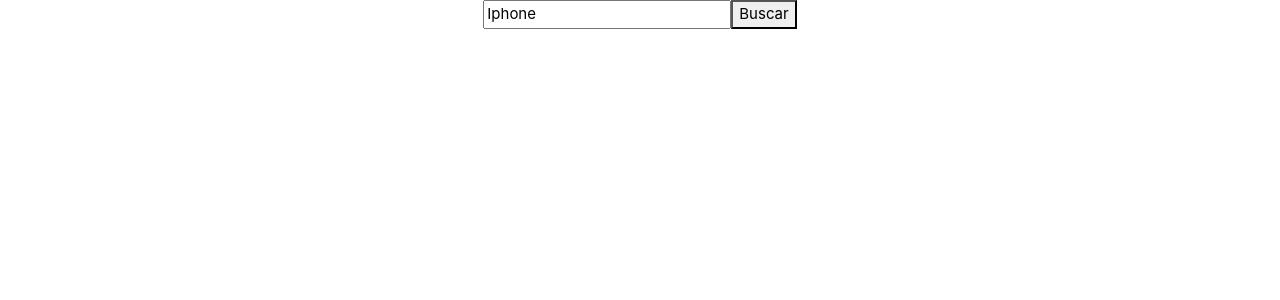
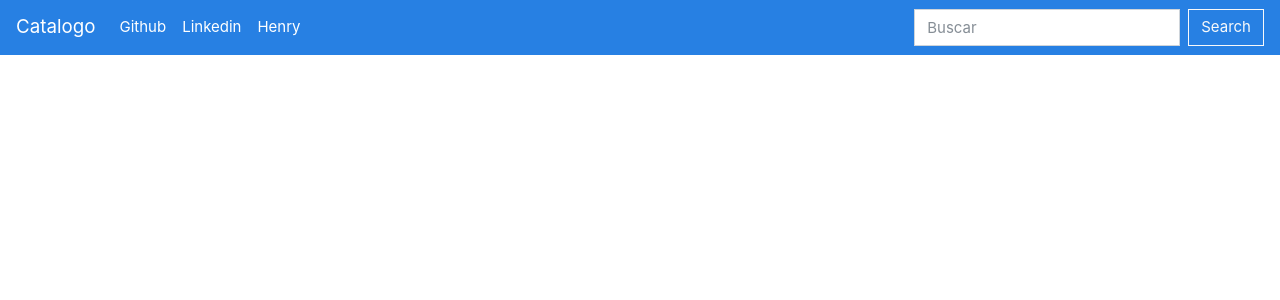
Before and after one commit to josescap2/CatalogoMercadoLibre-React-Redux-Express, a React (Create React App) app in the folder client/: page / in a window 1280 px wide. Shown: the top 300 px of the page. Built offline with nearby package versions, Linux system fonts and the light colour scheme.

Commit message:
SearchBar

```diff
--- a/client/src/components/SearchBar.jsx
+++ b/client/src/components/SearchBar.jsx
@@ -8,7 +8,7 @@
 
   // HOOKS
   const [effect, setEffect] = useState(true);
-  const [query, setQuery] = useState('Iphone');
+  const [query, setQuery] = useState('');
 
   // HANDLERS
   function handleOnChange(event) {
@@ -21,8 +21,24 @@
 
   return (
     <div>
-      <input type="text" name="query" id="query" onChange={handleOnChange} value={query}/>
-      <button onClick={() => handleFetchQuery()}>Buscar</button>
+      <nav className="navbar navbar-expand-sm navbar-primary bg-primary">
+        <a className="navbar-brand text-white">Catalogo</a>
+        <ul className="navbar-nav mr-auto">
+          <li className="nav-item">
+            <a className="nav-link text-white" target="_blank" href="https://github.com/josescap2">Github <span className="sr-only">(current)</span></a>
+          </li>
+          <li className="nav-item">
+            <a className="nav-link text-white" target="_blank" href="https://www.linkedin.com/in/josescap/">Linkedin</a>
+          </li>
+          <li className="nav-item">
+            <a className="nav-link text-white" target="_blank" href="https://www.soyhenry.com/webfullstack/">Henry</a>
+          </li>
+        </ul>
+        <div className="form-inline my-2 my-lg-0">
+          <input className="form-control mr-sm-2" type="search" placeholder="Buscar" aria-label="Search" value={query} onChange={handleOnChange} />
+          <button className="btn btn-outline-light my-2 my-sm-0" onClick={() => handleFetchQuery()}>Search</button>
+        </div>
+      </nav>
     </div>
   );
 }
```
